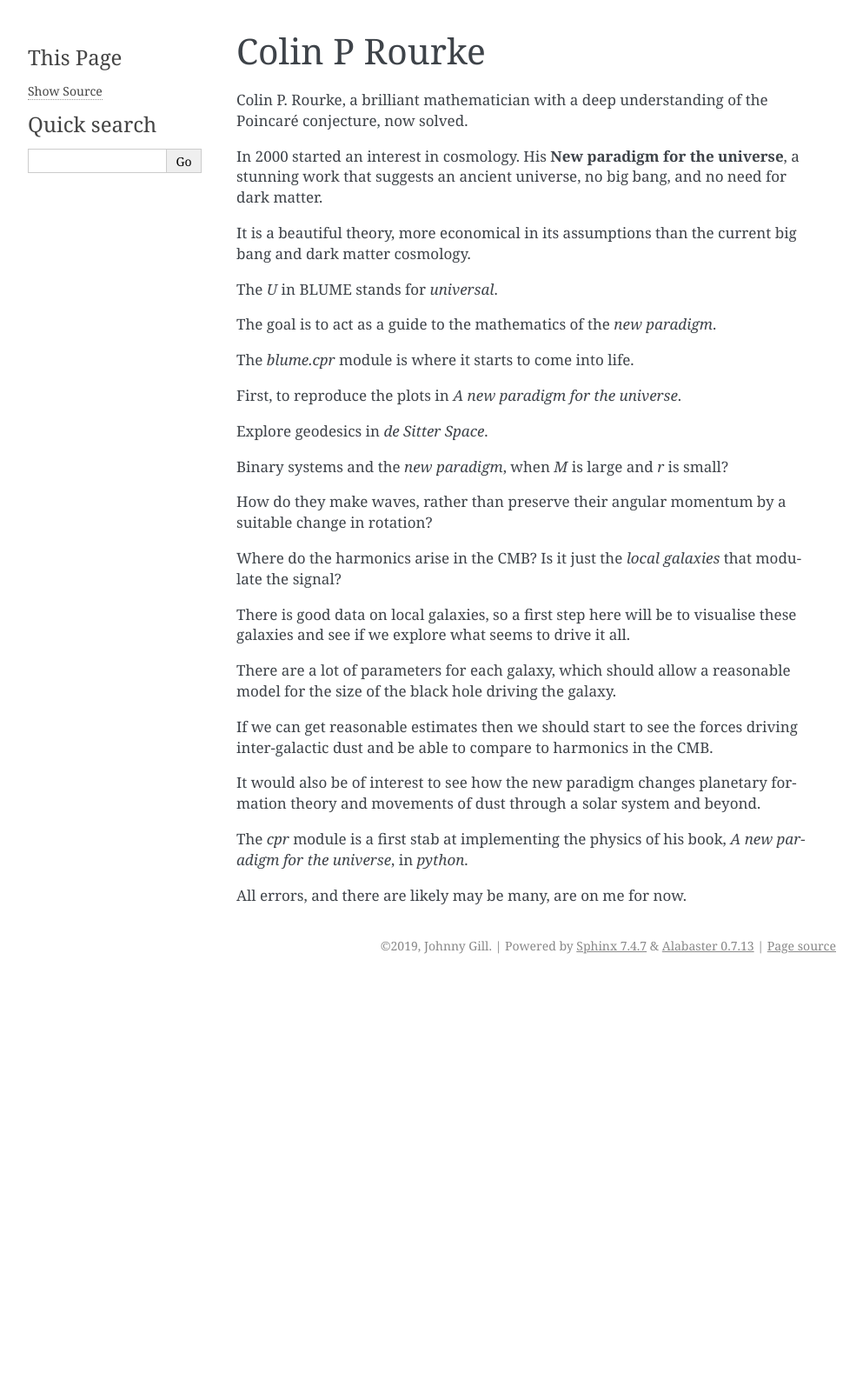
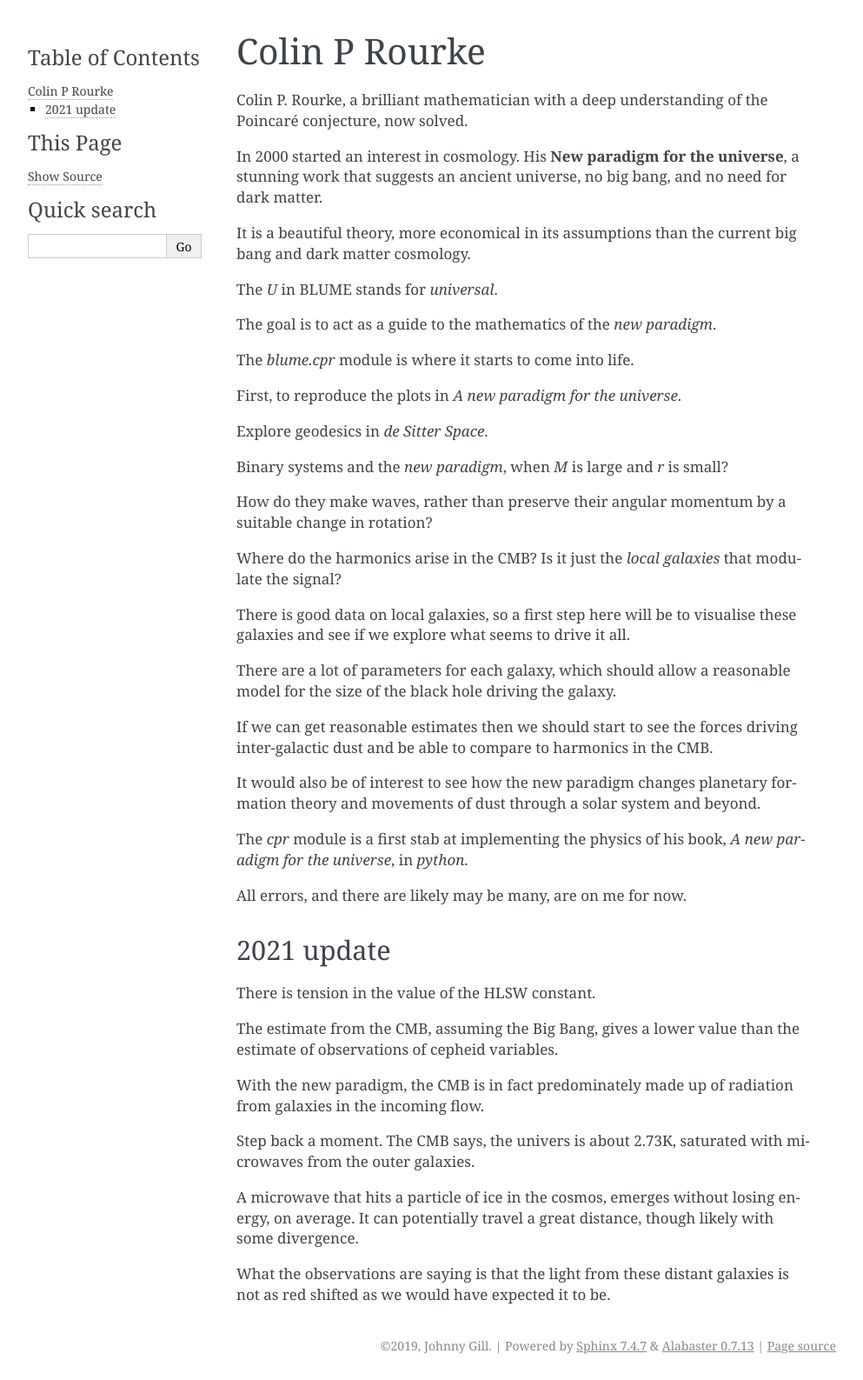
Before and after one commit to swfiua/blume, a Sphinx documentation site: the page built from doc/cpr.rst, in a window 1280 px wide. Shown: the whole page at 87% size, without its empty margins (148-1141 px from the left). Built offline with Sphinx 7.4.7, drawn with Linux system fonts in a browser that asks for light colours; formulas are drawn with MathJax 3; before the commit the page ends 1127 px from its top, so only the background shows below that.

Commit message:
timewarp in progress

```diff
--- a/doc/cpr.rst
+++ b/doc/cpr.rst
@@ -50,3 +50,25 @@ The `cpr` module is a first stab at implementing the physics of
 his book, *A new paradigm for the universe*, in `python`.
 
 All errors, and there are likely may be many, are on me for now.
+
+
+2021 update
+===========
+
+There is tension in the value of the HLSW constant.
+
+The estimate from the CMB, assuming the Big Bang, gives a lower value
+than the estimate of observations of cepheid variables.
+
+With the new paradigm, the CMB is in fact predominately made up of
+radiation from galaxies in the incoming flow.
+
+Step back a moment.  The CMB says, the univers is about 2.73K,
+saturated with microwaves from the outer galaxies.
+
+A microwave that hits a particle of ice in the cosmos, emerges without
+losing energy, on average.  It can potentially travel a great
+distance, though likely with some divergence.
+
+What the observations are saying is that the light from these distant
+galaxies is not as red shifted as we would have expected it to be.
```
Also changed, not shown: 2 other files.
